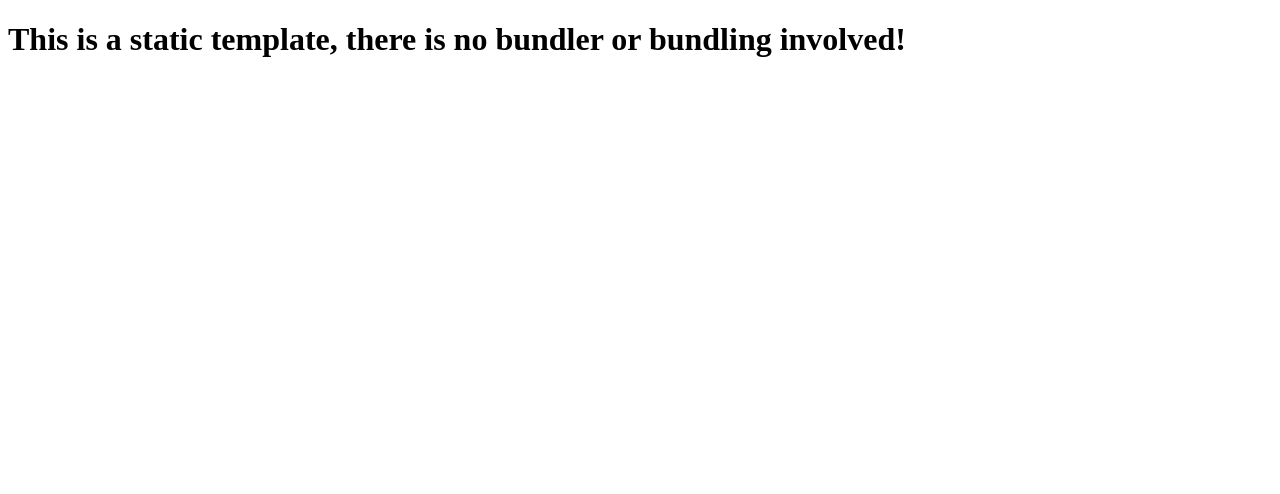
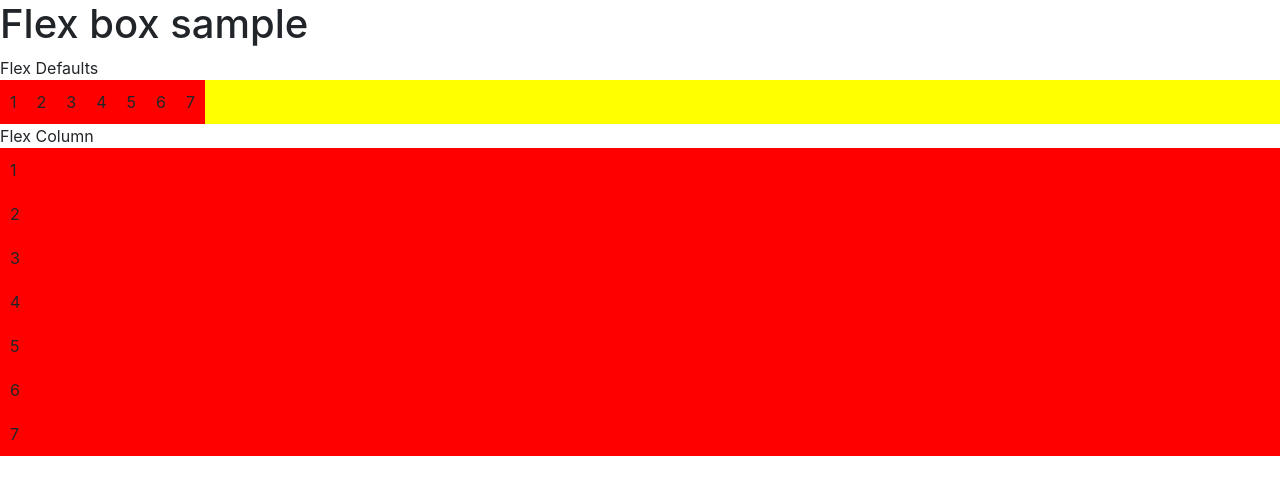
Before and after one commit to rtorcato/flexbox-sample, a website: page index.html in a window 1280 px wide. Drawn offline with nearby package versions, Linux system fonts and the light colour scheme.

Commit message:
add flex items

```diff
--- a/index.html
+++ b/index.html
@@ -1,12 +1,70 @@
 <!DOCTYPE html>
 <html lang="en">
   <head>
-    <meta charset="UTF-8">
-    <meta name="viewport" content="width=device-width, initial-scale=1.0">
-    <meta http-equiv="X-UA-Compatible" content="ie=edge">
-    <title>Static Template</title>
+    <title>Hello, world!</title>
+    <meta charset="utf-8" />
+    <meta
+      name="viewport"
+      content="width=device-width, initial-scale=1, shrink-to-fit=no"
+    />
+    <link rel="stylesheet" href="./style.css" crossorigin="anonymous" />
+    <link
+      rel="stylesheet"
+      href="https://maxcdn.bootstrapcdn.com/bootstrap/4.0.0-beta.2/css/bootstrap.min.css"
+      integrity="sha384-PsH8R72JQ3SOdhVi3uxftmaW6Vc51MKb0q5P2rRUpPvrszuE4W1povHYgTpBfshb"
+      crossorigin="anonymous"
+    />
   </head>
+
   <body>
-    <h1>This is a static template, there is no bundler or bundling involved!</h1>
+    <h1>Flex box sample</h1>
+    Flex Defaults
+    <div class="flex-container">
+      <div class="item">
+        1
+      </div>
+      <div class="item">
+        2
+      </div>
+      <div class="item">
+        3
+      </div>
+      <div class="item">
+        4
+      </div>
+      <div class="item">
+        5
+      </div>
+      <div class="item">
+        6
+      </div>
+      <div class="item">
+        7
+      </div>
+    </div>
+    Flex Column
+    <div class="flex-container-column">
+      <div class="item">
+        1
+      </div>
+      <div class="item">
+        2
+      </div>
+      <div class="item">
+        3
+      </div>
+      <div class="item">
+        4
+      </div>
+      <div class="item">
+        5
+      </div>
+      <div class="item">
+        6
+      </div>
+      <div class="item">
+        7
+      </div>
+    </div>
   </body>
 </html>
```
